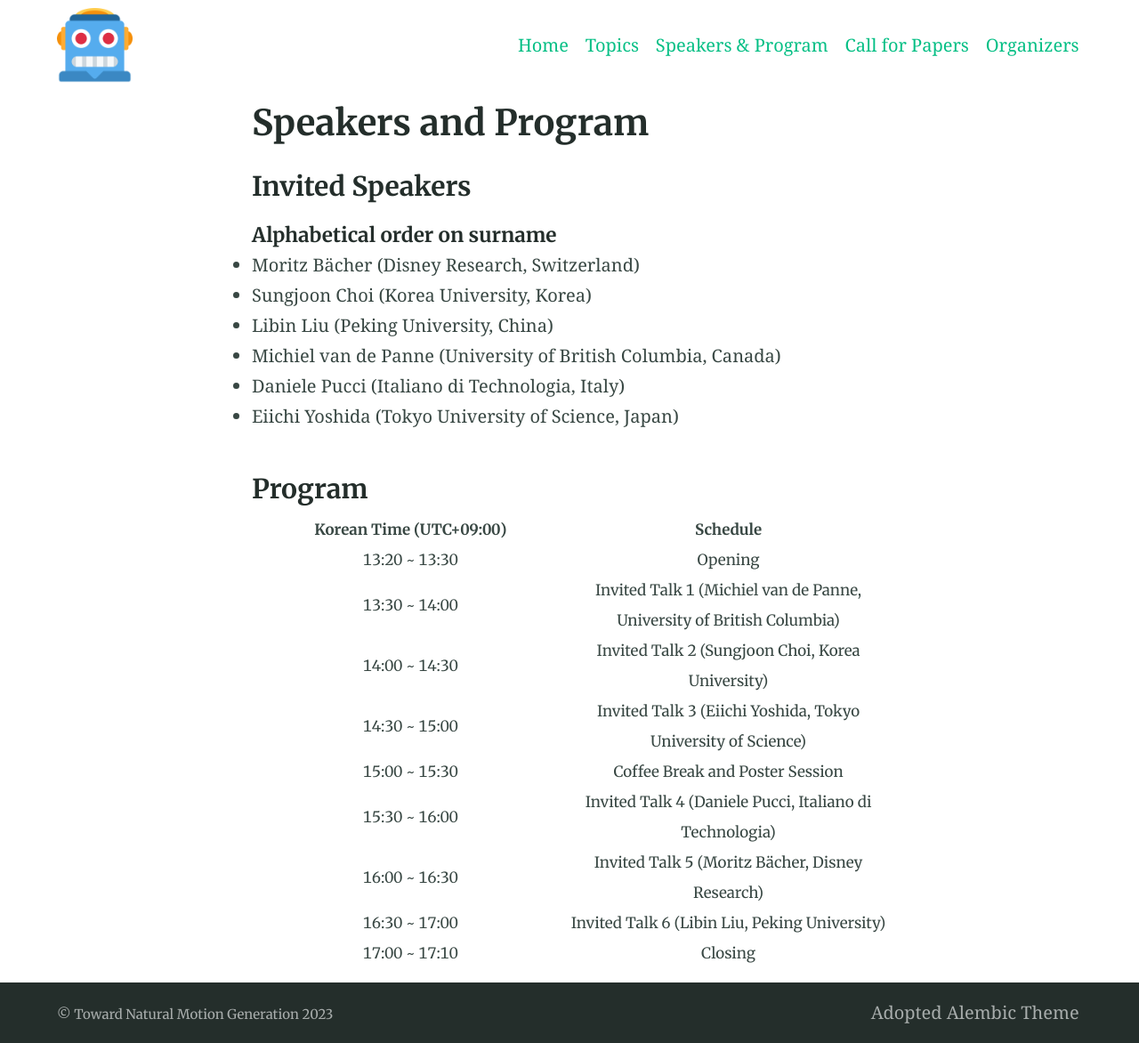
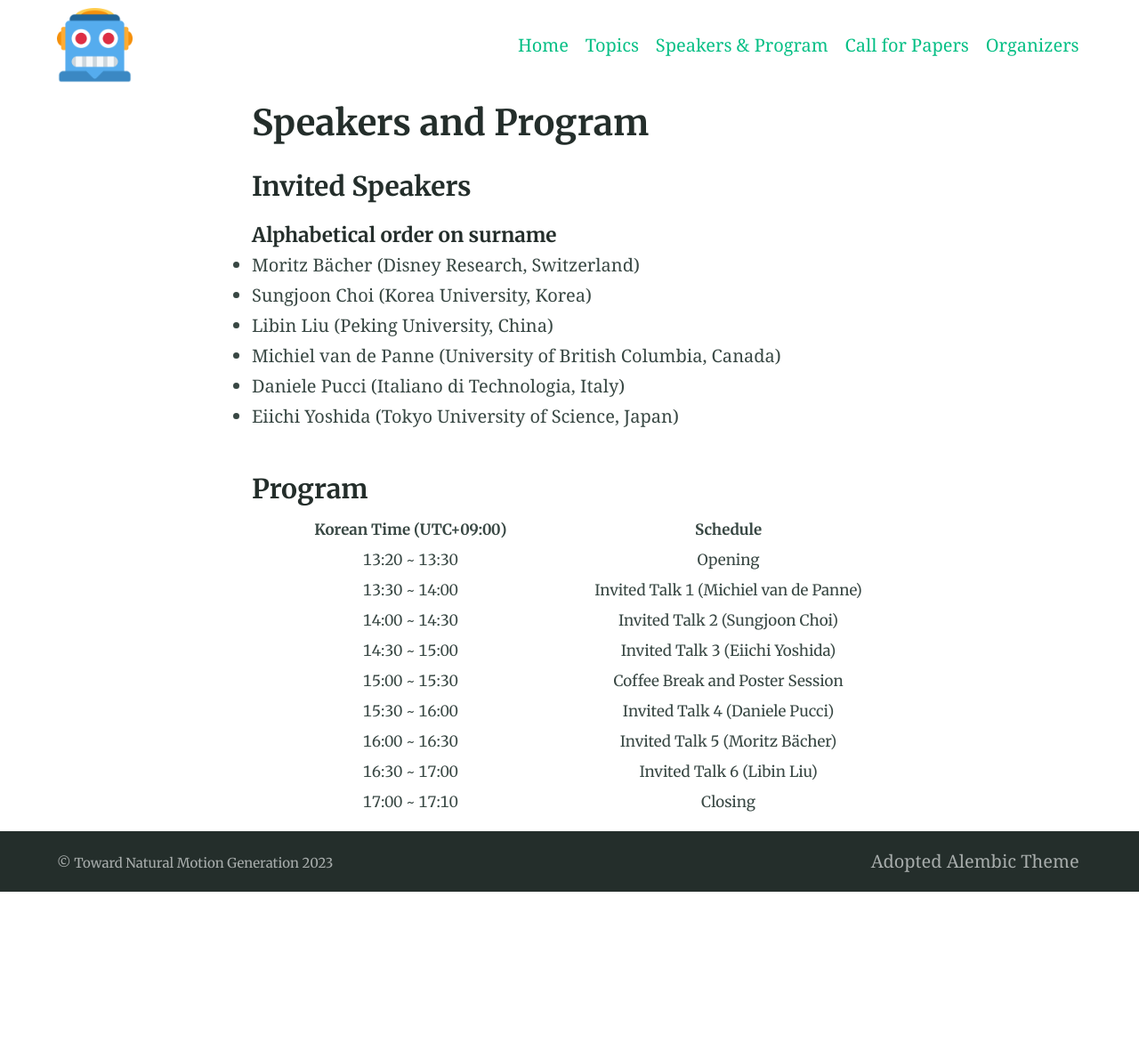
Before and after one commit to toward-natural-motion-generation/rss2023, a Jekyll site: the page built from speakers_and_program.md, in a window 1280 px wide. Shown: the whole page at 89% size. Built offline with Jekyll 4.4.1, drawn with Linux system fonts in a browser that asks for light colours; after the commit the page ends 1002 px from its top, so only the background shows below that.

Commit message:
Update speakers_and_program.md

```diff
--- a/speakers_and_program.md
+++ b/speakers_and_program.md
@@ -25,15 +25,15 @@ sitemap: false
   </tr>
   <tr>
     <td width="50%" style="text-align: center; vertical-align: left;"> 13:30 ~ 14:00 </td>
-    <td width="50%" style="text-align: center; vertical-align: left;"> Invited Talk 1 (Michiel van de Panne, University of British Columbia) </td>
+    <td width="50%" style="text-align: center; vertical-align: left;"> Invited Talk 1 (Michiel van de Panne) </td>
   </tr>
   <tr>
     <td width="50%" style="text-align: center; vertical-align: left;"> 14:00 ~ 14:30 </td>
-    <td width="50%" style="text-align: center; vertical-align: left;"> Invited Talk 2 (Sungjoon Choi, Korea University) </td>
+    <td width="50%" style="text-align: center; vertical-align: left;"> Invited Talk 2 (Sungjoon Choi) </td>
   </tr>
   <tr>
     <td width="50%" style="text-align: center; vertical-align: left;"> 14:30 ~ 15:00 </td>
-    <td width="50%" style="text-align: center; vertical-align: left;"> Invited Talk 3 (Eiichi Yoshida, Tokyo University of Science) </td>
+    <td width="50%" style="text-align: center; vertical-align: left;"> Invited Talk 3 (Eiichi Yoshida) </td>
   </tr>
   <tr>
     <td width="50%" style="text-align: center; vertical-align: left;"> 15:00 ~ 15:30 </td>
@@ -41,15 +41,15 @@ sitemap: false
   </tr>
   <tr>
     <td width="50%" style="text-align: center; vertical-align: left;"> 15:30 ~ 16:00 </td>
-    <td width="50%" style="text-align: center; vertical-align: left;"> Invited Talk 4 (Daniele Pucci, Italiano di Technologia) </td>
+    <td width="50%" style="text-align: center; vertical-align: left;"> Invited Talk 4 (Daniele Pucci) </td>
   </tr>
   <tr>
     <td width="50%" style="text-align: center; vertical-align: left;"> 16:00 ~ 16:30 </td>
-    <td width="50%" style="text-align: center; vertical-align: left;"> Invited Talk 5 (Moritz Bächer, Disney Research) </td>
+    <td width="50%" style="text-align: center; vertical-align: left;"> Invited Talk 5 (Moritz Bächer) </td>
   </tr>
   <tr>
     <td width="50%" style="text-align: center; vertical-align: left;"> 16:30 ~ 17:00 </td>
-    <td width="50%" style="text-align: center; vertical-align: left;"> Invited Talk 6 (Libin Liu, Peking University) </td>
+    <td width="50%" style="text-align: center; vertical-align: left;"> Invited Talk 6 (Libin Liu) </td>
   </tr>
   <tr>
     <td width="50%" style="text-align: center; vertical-align: left;"> 17:00 ~ 17:10 </td>
```
